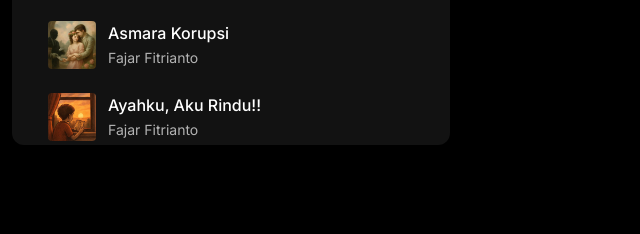
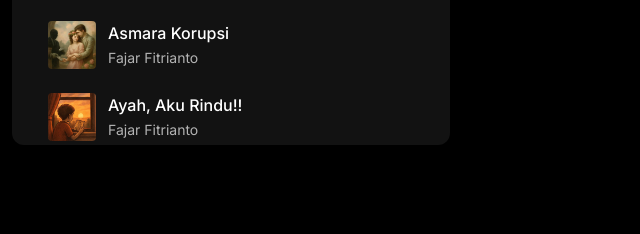
Before and after one commit to fajarmusik/fajarmusik.github.io, a plain HTML site: page index.html in a window 1280 px wide. Shown: the part 447-681 px from the top of the page, 640-1280 px from the left. Drawn offline with nearby package versions, Linux system fonts and the light colour scheme.

Commit message:
Update index.html

```diff
--- a/index.html
+++ b/index.html
@@ -461,7 +461,7 @@
     cover: "5.jpg"
   },
   {
-    title: "Ayahku, Aku Rindu!!",
+    title: "Ayah, Aku Rindu!!",
     artist: "Fajar Fitrianto",
     path: "6.m4a",
     cover: "6.jpg"
```
